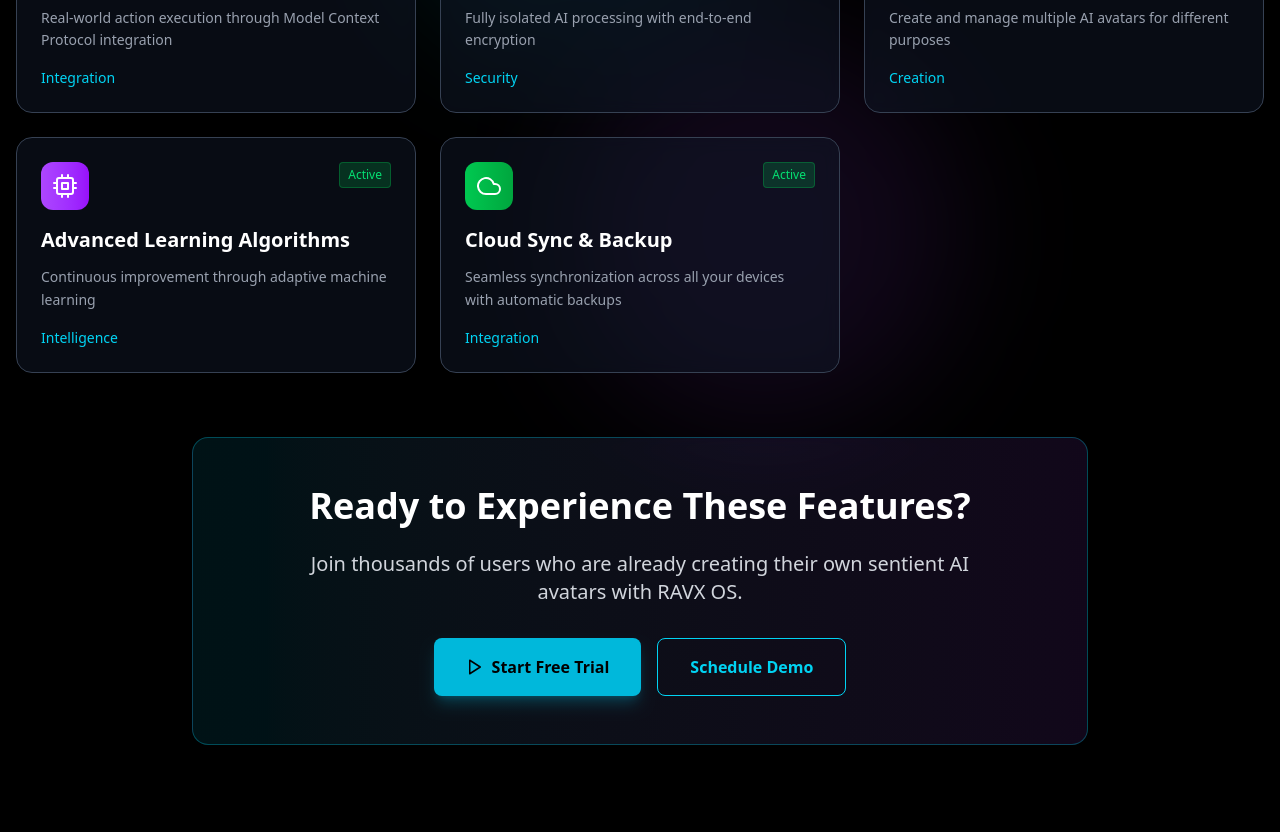
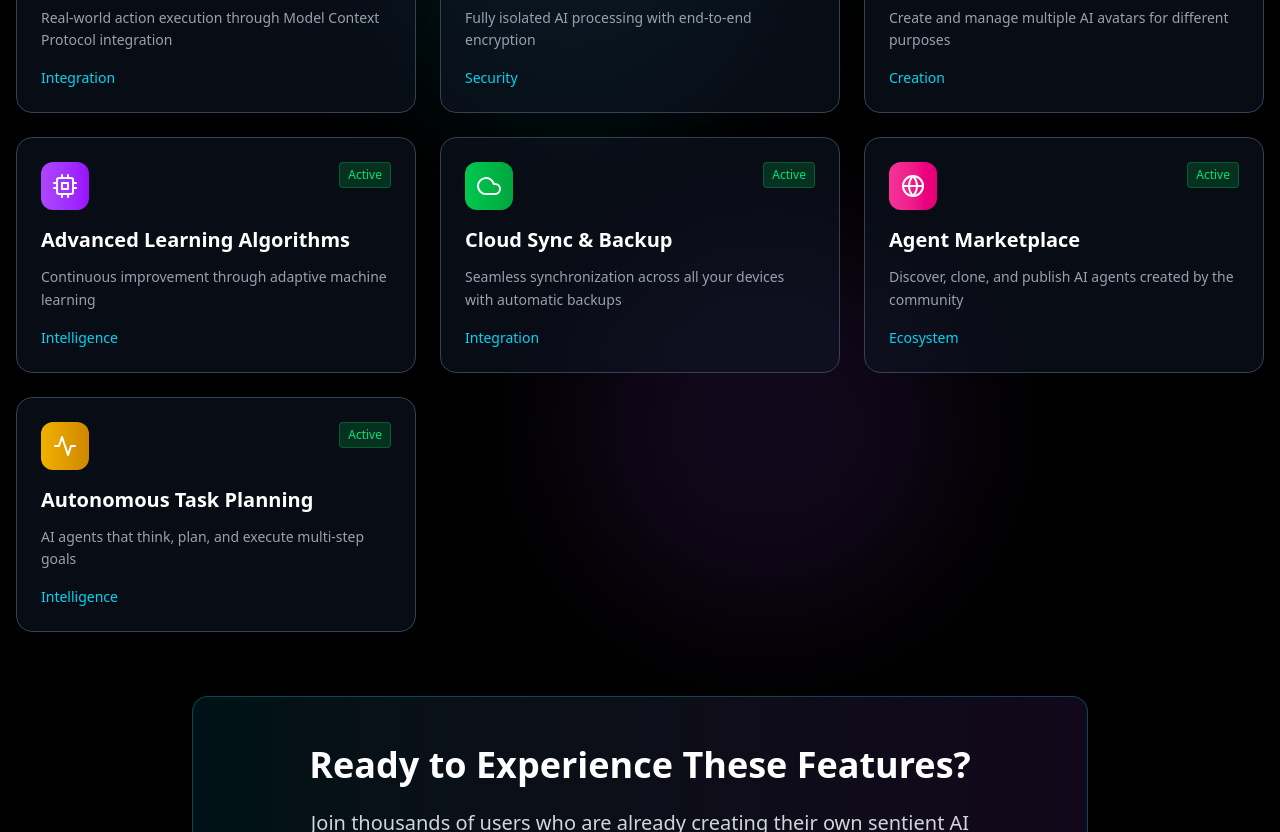
Before and after one commit to 201Harsh/RAVX-OS, a Next.js app in the folder client/: page /Features in a window 1280 px wide. Shown: the part 640-1472 px from the top of the page. Before the commit the page ends 1417 px from the top, so only its background shows below. Built offline with nearby package versions, Linux system fonts and the light colour scheme.

Commit message:
Updated Features Page

```diff
--- a/client/app/Features/page.tsx
+++ b/client/app/Features/page.tsx
@@ -15,6 +15,8 @@ import {
   FiPlay,
   FiChevronRight,
   FiArrowLeft,
+  FiGlobe,
+  FiActivity,
 } from "react-icons/fi";
 import { useRouter } from "next/navigation";
 import { FaBrain } from "react-icons/fa";
@@ -35,7 +37,7 @@ interface Feature {
   category: string;
   highlights: string[];
   status: string;
-  color: "cyan" | "purple" | "green" | "blue";
+  color: "cyan" | "purple" | "green" | "blue" | "red" | "yellow" | "pink";
 }
 
 const RAVXOSFeatures: React.FC = () => {
@@ -194,6 +196,41 @@ const RAVXOSFeatures: React.FC = () => {
       status: "active",
       color: "green",
     },
+    {
+      id: 9,
+      title: "Agent Marketplace",
+      description:
+        "Discover, clone, and publish AI agents created by the community",
+      longDescription:
+        "A global marketplace where users can publish their AI avatars, explore others, and instantly clone or customize them for personal or business use.",
+      icon: <FiGlobe className="text-2xl" />,
+      category: "ecosystem",
+      highlights: [
+        "Instant cloning",
+        "Community-driven evolution",
+        "Remixable AI architectures",
+        "Creator monetization (future)",
+      ],
+      status: "upcoming",
+      color: "pink",
+    },
+    {
+      id: 10,
+      title: "Autonomous Task Planning",
+      description: "AI agents that think, plan, and execute multi-step goals",
+      longDescription:
+        "Beyond simple conversations — your AI can independently plan workflows, make decisions, and execute multi-step tasks without recurring prompts.",
+      icon: <FiActivity className="text-2xl" />,
+      category: "intelligence",
+      highlights: [
+        "Self-managed goals",
+        "Long-term execution",
+        "Smart failure recovery",
+        "Human override system",
+      ],
+      status: "active",
+      color: "yellow",
+    },
   ];
 
   const filteredFeatures: Feature[] =
@@ -207,6 +244,9 @@ const RAVXOSFeatures: React.FC = () => {
       purple: "from-purple-500 to-purple-600",
       green: "from-green-500 to-green-600",
       blue: "from-blue-500 to-blue-600",
+      red: "from-red-500 to-red-600",
+      yellow: "from-yellow-500 to-yellow-600",
+      pink: "from-pink-500 to-pink-600",
     };
     return colors[color] || colors.cyan;
   };
@@ -504,7 +544,7 @@ const RAVXOSFeatures: React.FC = () => {
               <motion.button
                 whileHover={{ scale: 1.05 }}
                 whileTap={{ scale: 0.95 }}
-                className="bg-cyan-500 hover:bg-cyan-400 text-black font-semibold px-8 py-4 rounded-lg flex items-center space-x-2 transition-all duration-300 shadow-lg shadow-cyan-500/25"
+                className="bg-cyan-500 hover:bg-cyan-400 text-black font-semibold px-8 py-4 rounded-lg flex items-center space-x-2 transition-all duration-300 shadow-lg shadow-cyan-500/25 cursor-pointer"
               >
                 <FiPlay className="text-lg" />
                 <span>Start Free Trial</span>
@@ -512,7 +552,7 @@ const RAVXOSFeatures: React.FC = () => {
               <motion.button
                 whileHover={{ scale: 1.05 }}
                 whileTap={{ scale: 0.95 }}
-                className="border border-cyan-400 text-cyan-400 hover:bg-cyan-400/10 font-semibold px-8 py-4 rounded-lg transition-all duration-300"
+                className="border border-cyan-400 text-cyan-400 hover:bg-cyan-400/10 font-semibold px-8 py-4 rounded-lg transition-all duration-300 cursor-pointer"
               >
                 Schedule Demo
               </motion.button>
```
